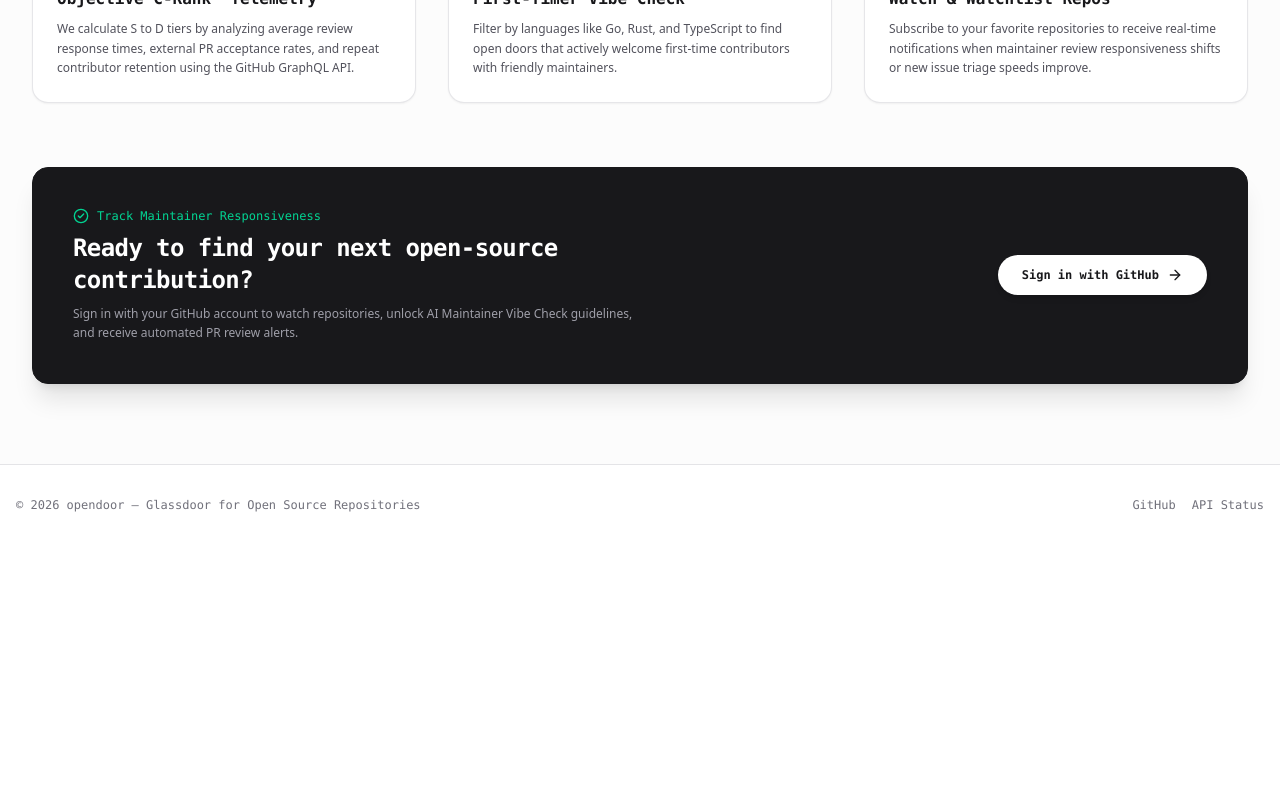
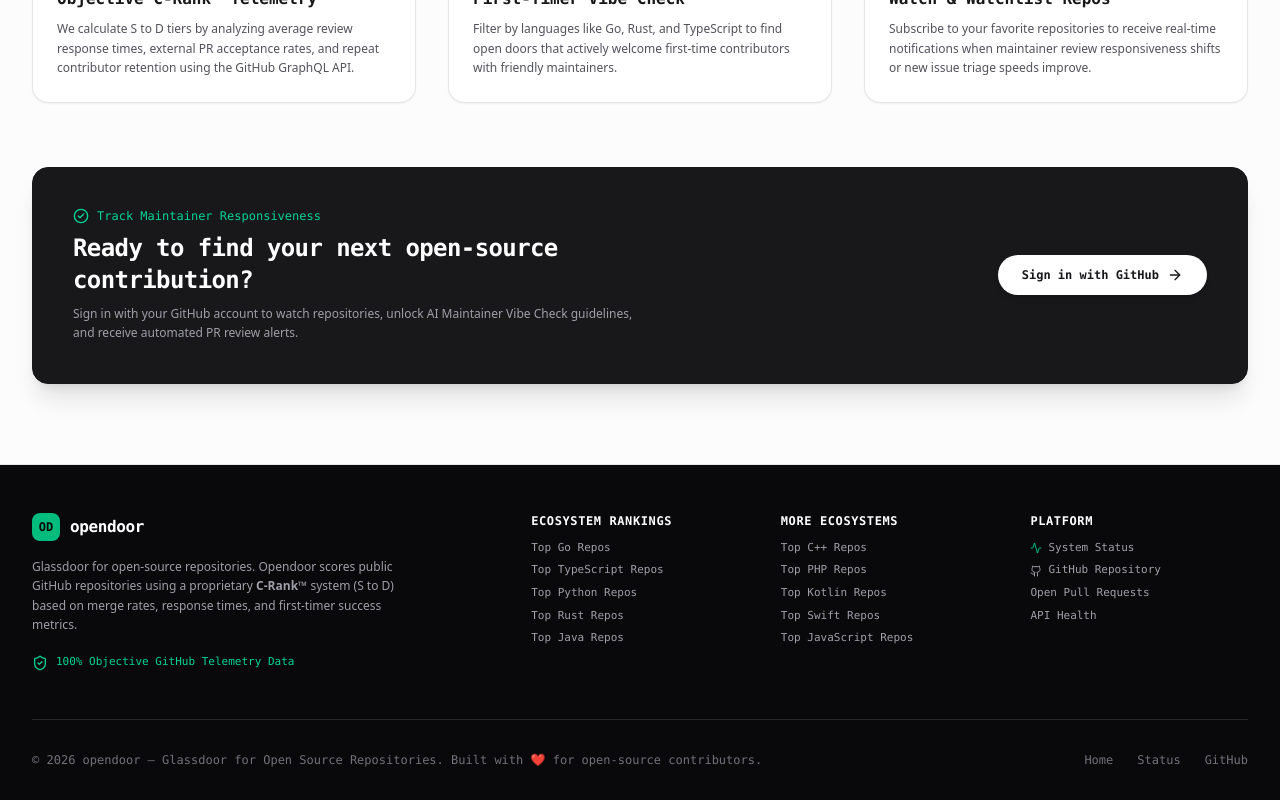
Before and after one commit to abhisheksoni27/getmerged, a Next.js app in the folder frontend/: page / in a window 1280 px wide. Shown: the part 2590-3390 px from the top of the page. Before the commit the page ends 3135 px from the top, so only its background shows below. Built offline with nearby package versions, Linux system fonts and the light colour scheme; no server answers.

Commit message:
feat(ui): add Bruno-inspired rich footer with ecosystem ranking links and system status

```diff
--- a/frontend/src/app/page.tsx
+++ b/frontend/src/app/page.tsx
@@ -2,6 +2,7 @@
 
 import React, { useEffect, useState, useCallback } from "react";
 import { Header } from "@/components/Header";
+import { Footer } from "@/components/Footer";
 import { RepoCard } from "@/components/RepoCard";
 import { RelativityCanvas } from "@/components/RelativityCanvas";
 import { LangLogo } from "@/components/LangLogo";
@@ -783,20 +784,8 @@ export default function Home() {
         </div>
       </section>
 
-      {/* Silicon Valley Minimal Footer */}
-      <footer className="border-t border-zinc-200 bg-white py-8 text-center text-xs font-mono text-zinc-500">
-        <div className="mx-auto max-w-7xl px-4 flex flex-col sm:flex-row items-center justify-between gap-4">
-          <div>© {new Date().getFullYear()} opendoor — Glassdoor for Open Source Repositories</div>
-          <div className="flex items-center gap-4">
-            <a href="https://github.com/abhisheksoni27/opendoor" target="_blank" rel="noreferrer" className="hover:text-zinc-900">
-              GitHub
-            </a>
-            <a href="/api/v1/health" className="hover:text-zinc-900">
-              API Status
-            </a>
-          </div>
-        </div>
-      </footer>
+      {/* Bruno-inspired Rich Footer */}
+      <Footer />
     </div>
   );
 }
--- /dev/null
+++ b/frontend/src/components/Footer.tsx
@@ -0,0 +1,121 @@
+"use client";
+
+import React from "react";
+import Link from "next/link";
+import { Sparkles, ShieldCheck, Heart, Github, Terminal, Activity, FileText } from "lucide-react";
+
+export function Footer() {
+  const topLanguages = [
+    { name: "Go", slug: "go" },
+    { name: "TypeScript", slug: "typescript" },
+    { name: "Python", slug: "python" },
+    { name: "Rust", slug: "rust" },
+    { name: "Java", slug: "java" },
+    { name: "C++", slug: "cpp" },
+    { name: "PHP", slug: "php" },
+    { name: "Kotlin", slug: "kotlin" },
+    { name: "Swift", slug: "swift" },
+    { name: "JavaScript", slug: "javascript" },
+  ];
+
+  return (
+    <footer className="border-t border-zinc-200 bg-zinc-950 text-zinc-400 font-sans pt-12 pb-8">
+      <div className="mx-auto max-w-7xl px-4 sm:px-6 lg:px-8">
+        <div className="grid grid-cols-2 md:grid-cols-5 gap-8 pb-12 border-b border-zinc-800 font-mono text-xs">
+          {/* Column 1: Brand & Tagline */}
+          <div className="col-span-2 space-y-4 font-sans pr-4">
+            <Link href="/" className="flex items-center gap-2.5">
+              <div className="relative flex h-7 w-7 items-center justify-center rounded-lg bg-emerald-500 font-mono font-bold text-zinc-950 text-xs">
+                OD
+              </div>
+              <span className="font-mono text-base font-bold text-white tracking-tight">opendoor</span>
+            </Link>
+            <p className="text-xs text-zinc-400 leading-relaxed max-w-sm">
+              Glassdoor for open-source repositories. Opendoor scores public GitHub repositories using a proprietary <strong>C-Rank™</strong> system (S to D) based on merge rates, response times, and first-timer success metrics.
+            </p>
+            <div className="flex items-center gap-2 pt-1 text-[11px] text-emerald-400 font-mono">
+              <ShieldCheck className="h-4 w-4" /> 100% Objective GitHub Telemetry Data
+            </div>
+          </div>
+
+          {/* Column 2: Ecosystem Rankings */}
+          <div className="space-y-3">
+            <h4 className="font-bold text-white text-xs uppercase tracking-wider font-mono">Ecosystem Rankings</h4>
+            <ul className="space-y-2 text-zinc-400 font-mono text-[11px]">
+              {topLanguages.slice(0, 5).map((lang) => (
+                <li key={lang.slug}>
+                  <Link href={`/rankings/${lang.slug}`} className="hover:text-emerald-400 transition-colors">
+                    Top {lang.name} Repos
+                  </Link>
+                </li>
+              ))}
+            </ul>
+          </div>
+
+          {/* Column 3: More Languages */}
+          <div className="space-y-3">
+            <h4 className="font-bold text-white text-xs uppercase tracking-wider font-mono">More Ecosystems</h4>
+            <ul className="space-y-2 text-zinc-400 font-mono text-[11px]">
+              {topLanguages.slice(5).map((lang) => (
+                <li key={lang.slug}>
+                  <Link href={`/rankings/${lang.slug}`} className="hover:text-emerald-400 transition-colors">
+                    Top {lang.name} Repos
+                  </Link>
+                </li>
+              ))}
+            </ul>
+          </div>
+
+          {/* Column 4: Platform & Developers */}
+          <div className="space-y-3">
+            <h4 className="font-bold text-white text-xs uppercase tracking-wider font-mono">Platform</h4>
+            <ul className="space-y-2 text-zinc-400 font-mono text-[11px]">
+              <li>
+                <Link href="/status" className="hover:text-emerald-400 transition-colors flex items-center gap-1.5">
+                  <Activity className="h-3 w-3 text-emerald-500" /> System Status
+                </Link>
+              </li>
+              <li>
+                <a
+                  href="https://github.com/abhisheksoni27/opendoor"
+                  target="_blank"
+                  rel="noreferrer"
+                  className="hover:text-emerald-400 transition-colors flex items-center gap-1.5"
+                >
+                  <Github className="h-3 w-3" /> GitHub Repository
+                </a>
+              </li>
+              <li>
+                <a
+                  href="https://github.com/abhisheksoni27/opendoor/pulls"
+                  target="_blank"
+                  rel="noreferrer"
+                  className="hover:text-emerald-400 transition-colors"
+                >
+                  Open Pull Requests
+                </a>
+              </li>
+              <li>
+                <a href="/api/v1/health" target="_blank" className="hover:text-emerald-400 transition-colors">
+                  API Health
+                </a>
+              </li>
+            </ul>
+          </div>
+        </div>
+
+        {/* Bottom Copyright Bar */}
+        <div className="pt-8 flex flex-col sm:flex-row items-center justify-between gap-4 text-xs font-mono text-zinc-500">
+          <div>
+            © {new Date().getFullYear()} opendoor — Glassdoor for Open Source Repositories. Built with ❤️ for open-source contributors.
+          </div>
+          <div className="flex items-center gap-6">
+            <Link href="/" className="hover:text-zinc-300">Home</Link>
+            <Link href="/status" className="hover:text-zinc-300">Status</Link>
+            <a href="https://github.com/abhisheksoni27/opendoor" target="_blank" rel="noreferrer" className="hover:text-zinc-300">GitHub</a>
+          </div>
+        </div>
+      </div>
+    </footer>
+  );
+}
```
